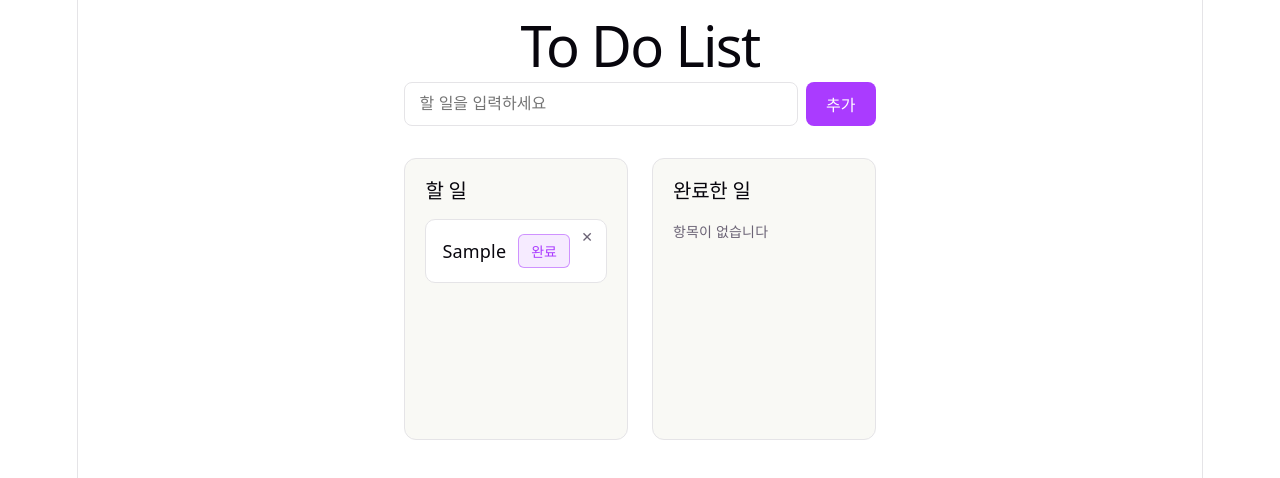
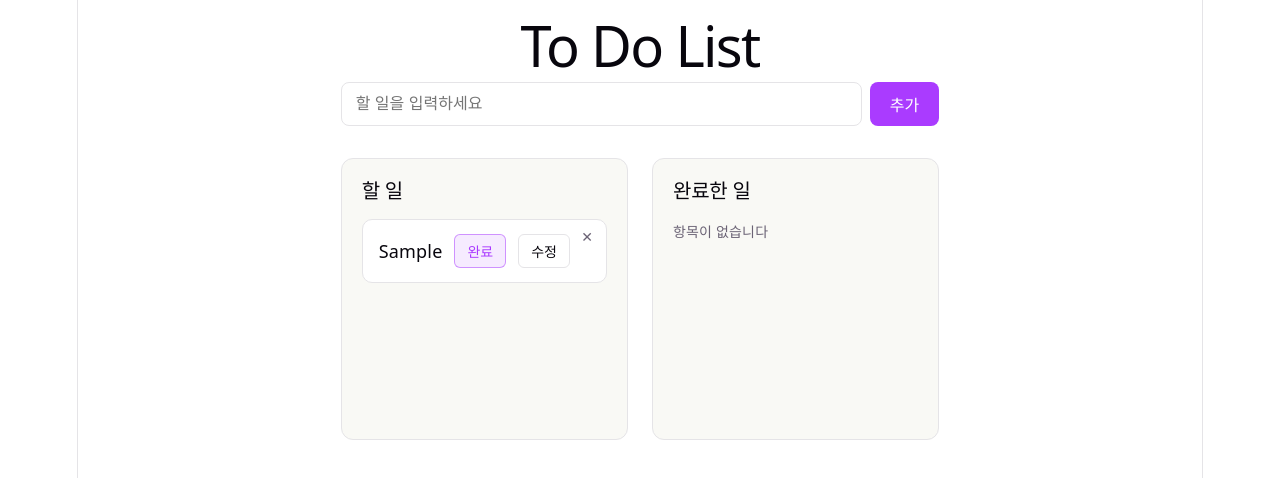
Before and after one commit to damdadaxx/react-todolist-practice, a React (Vite) app: page / in a window 1280 px wide. Both pictures are taken after typing "Sample" into the empty fields and a click on the button "추가". Shown: the top 478 px of the page. Built offline with nearby package versions, Linux system fonts and the light colour scheme.

Commit message:
level-3 정답레퍼런스

```diff
--- a/src/App.jsx
+++ b/src/App.jsx
@@ -3,71 +3,6 @@ import { v4 as uuidv4 } from 'uuid'
 import TodoForm from './components/TodoForm'
 import TodoList from './components/TodoList'
 import './App.css'
-
-/* ============================================================
- * [level-3 미션] 수정 기능 추가하기
- *
- *   각 투두 카드에 "수정" 버튼을 추가합니다.
- *   수정 버튼을 누르면 해당 카드 하나만 "수정 모드" 로 바뀌어서 내용을
- *   편집할 수 있고, "수정완료" 버튼을 누르면 다시 "조회 모드" 로 돌아가면서
- *   변경이 반영됩니다. 다른 카드는 영향을 받지 않습니다.
- *
- * ------------------------------------------------------------
- * 1) state 를 어디에 둘지 먼저 생각해보세요
- *
- *    - isEditing (수정 모드 여부), draft (편집 중인 입력값)
- *        → 해당 카드 밖에서는 아무도 관심 없음. TodoItem 안에 useState 로 둡니다.
- *          (level-2 에서 content 를 TodoForm 안에 둔 것과 같은 원리)
- *
- *    - todos 배열은 여전히 App 이 들고 있습니다.
- *        수정이 "확정" 되는 순간(수정완료 버튼 클릭) App 에 콜백으로 알려줍니다.
- *          → "이 id 의 content 를 이 값으로 바꿔줘"
- *
- * ------------------------------------------------------------
- * 2) App 에서 할 일
- *
- *    - handleUpdate(id, content) 함수 추가
- *        · todos 를 map 으로 순회, 같은 id 이면 content 만 교체
- *          (id, isDone 은 그대로 유지 — handleToggle 을 참고하세요)
- *    - TodoList 에 onUpdate={handleUpdate} props 를 추가로 내려주기
- *
- * ------------------------------------------------------------
- * 3) TodoList 에서 할 일
- *
- *    - onUpdate 를 props 로 받아서, TodoItem 에 그대로 전달
- *      (TodoList 는 중간 통로 역할만)
- *
- * ------------------------------------------------------------
- * 4) TodoItem 에서 할 일 (이번 레벨의 메인 ★)
- *
- *    - useState 두 개
- *        · isEditing : boolean  (초기값 false)
- *        · draft     : string
- *
- *    - 조회 모드 (isEditing === false)
- *        · 기존 화면 + "수정" 버튼 하나 추가
- *        · 수정 버튼 클릭 시:
- *            - setDraft(todo.content) 로 현재 내용을 draft 에 복사
- *            - setIsEditing(true)
- *
- *    - 수정 모드 (isEditing === true)
- *        · content 를 보여주던 <p> 대신 <input> 을 그립니다
- *            - draft 로 controlled (value, onChange)
- *        · "완료" / "취소" 토글 버튼과 "수정" 버튼 대신 "수정완료" 버튼 하나
- *        · 수정완료 클릭 시:
- *            - onUpdate(todo.id, draft) 호출
- *            - setIsEditing(false)
- *
- *    ※ 삭제(X) 버튼은 두 모드 어디에 둬도 됩니다 (취향).
- *
- * ------------------------------------------------------------
- * 5) UI 힌트 (미리 준비된 CSS 클래스)
- *
- *    - 수정 모드 input:  className="todo-edit-input"
- *    - 수정 / 수정완료 버튼: className="edit-button"
- *
- *    JSX 조건부 렌더링은 삼항연산자 또는 if/else 분기 중 편한 방법을 쓰세요.
- * ============================================================ */
 
 function App() {
   const [todos, setTodos] = useState([])
@@ -89,6 +24,14 @@ function App() {
     )
   }
 
+  const handleUpdate = (id, content) => {
+    setTodos((prev) =>
+      prev.map((todo) =>
+        todo.id === id ? { ...todo, content } : todo
+      )
+    )
+  }
+
   const todoItems = todos.filter((todo) => !todo.isDone)
   const doneItems = todos.filter((todo) => todo.isDone)
 
@@ -106,12 +49,14 @@ function App() {
           todos={todoItems}
           onToggle={handleToggle}
           onDelete={handleDelete}
+          onUpdate={handleUpdate}
         />
         <TodoList
           title="완료한 일"
           todos={doneItems}
           onToggle={handleToggle}
           onDelete={handleDelete}
+          onUpdate={handleUpdate}
         />
       </div>
     </main>
--- a/src/components/TodoItem.jsx
+++ b/src/components/TodoItem.jsx
@@ -1,4 +1,21 @@
-function TodoItem({ todo, onToggle, onDelete }) {
+import { useState } from 'react'
+
+function TodoItem({ todo, onToggle, onDelete, onUpdate }) {
+  const [isEditing, setIsEditing] = useState(false)
+  const [draft, setDraft] = useState('')
+
+  const handleStartEdit = () => {
+    setDraft(todo.content)
+    setIsEditing(true)
+  }
+
+  const handleFinishEdit = () => {
+    if (draft.trim() !== '') {
+      onUpdate(todo.id, draft)
+    }
+    setIsEditing(false)
+  }
+
   return (
     <li className="todo-item">
       <button
@@ -7,15 +24,37 @@ function TodoItem({ todo, onToggle, onDelete }) {
       >
         ✕
       </button>
+
+      {isEditing ? (
+        <input
+          type="text"
+          className="todo-edit-input"
+          value={draft}
+          onChange={(e) => setDraft(e.target.value)}
+        />
+      ) : (
         <p className={todo.isDone ? 'todo-content done' : 'todo-content'}>
           {todo.content}
         </p>
+      )}
+
+      {isEditing ? (
+        <button className="edit-button" onClick={handleFinishEdit}>
+          수정완료
+        </button>
+      ) : (
+        <>
           <button
             className="toggle-button"
             onClick={() => onToggle(todo.id)}
           >
             {todo.isDone ? '취소' : '완료'}
           </button>
+          <button className="edit-button" onClick={handleStartEdit}>
+            수정
+          </button>
+        </>
+      )}
     </li>
   )
 }
--- a/src/components/TodoList.jsx
+++ b/src/components/TodoList.jsx
@@ -1,6 +1,6 @@
 import TodoItem from './TodoItem'
 
-function TodoList({ title, todos, onToggle, onDelete }) {
+function TodoList({ title, todos, onToggle, onDelete, onUpdate }) {
   return (
     <section className="todo-list">
       <h2 className="todo-list-title">{title}</h2>
@@ -16,6 +16,7 @@ function TodoList({ title, todos, onToggle, onDelete }) {
             todo={todo}
             onToggle={onToggle}
             onDelete={onDelete}
+            onUpdate={onUpdate}
           />
         ))}
       </ul>
```
Lines whose indentation alone changed are shown as unchanged.
